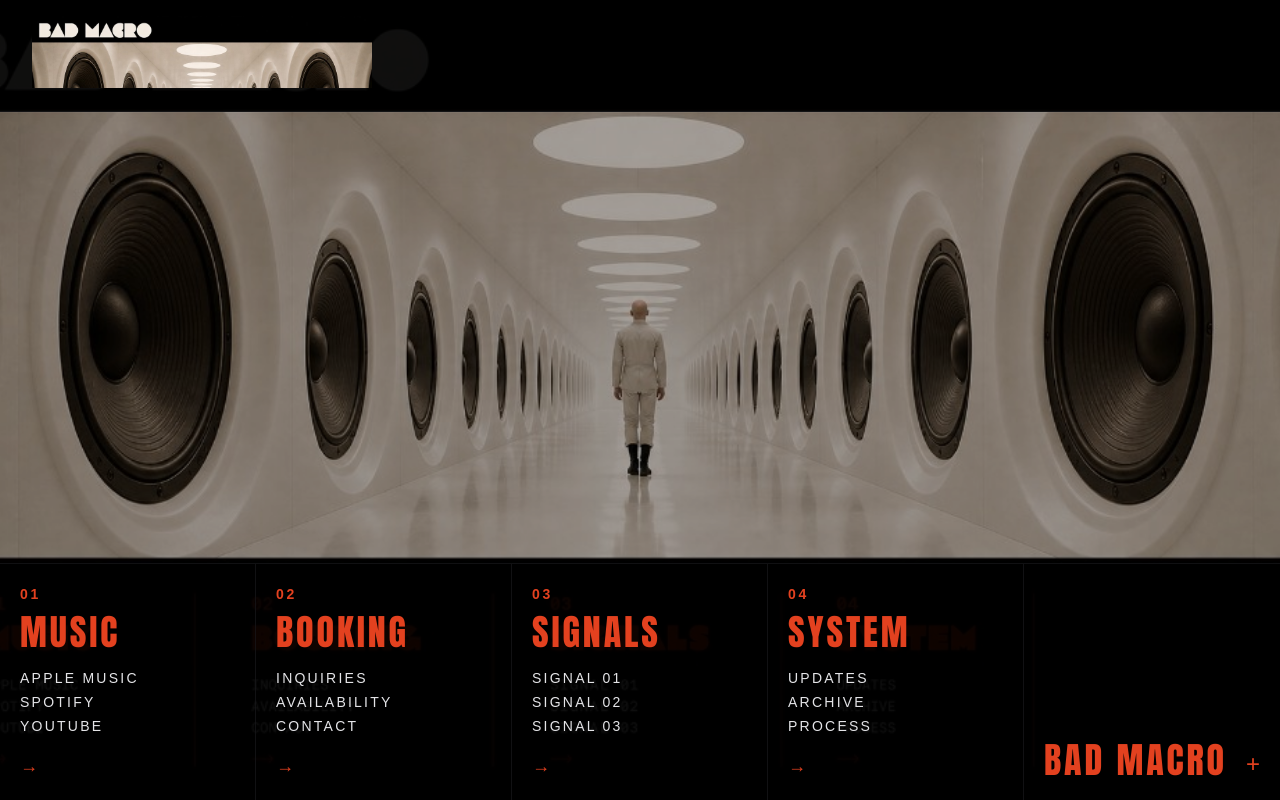
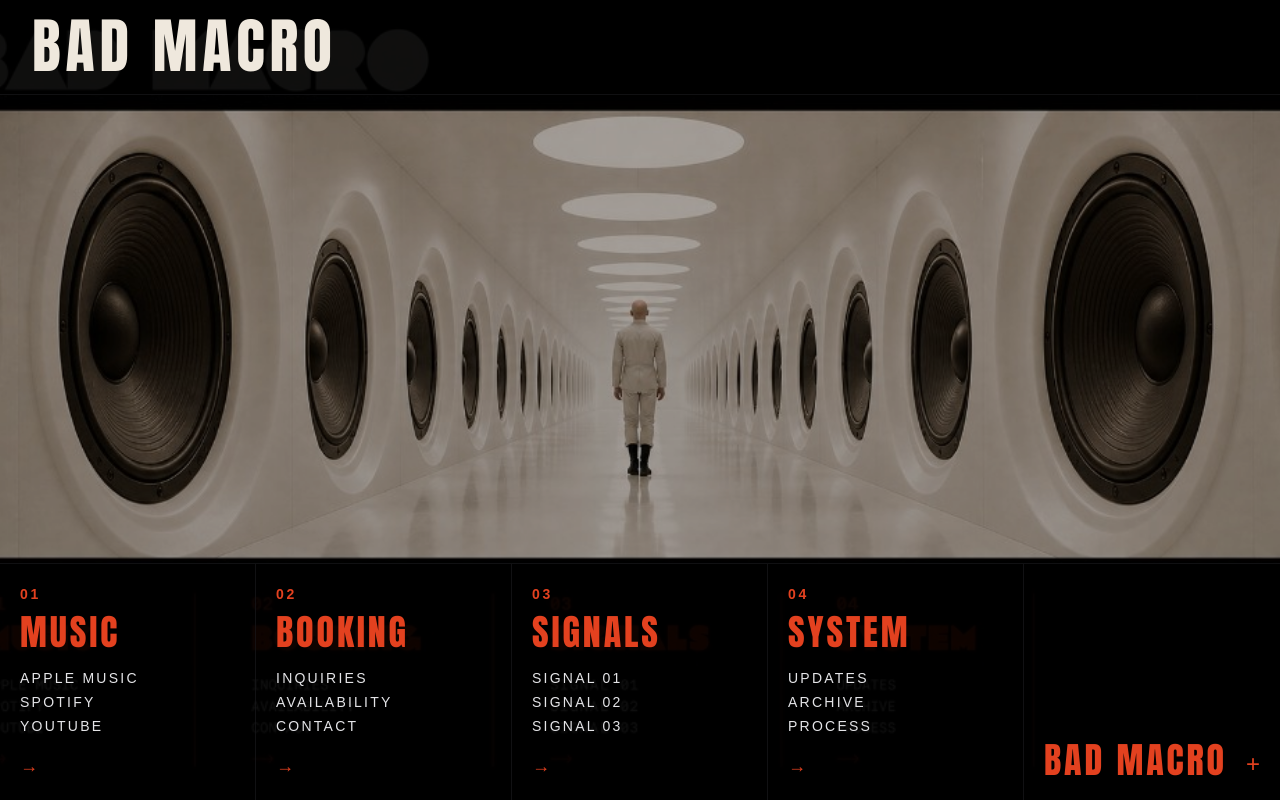
Before and after one commit to stefankarlpintaric/badmacro, a Next.js app: page / in a window 1280 px wide. Built offline with nearby package versions, Linux system fonts and the light colour scheme.

Commit message:
Restore Bad Macro header to typography-only wordmark.
Replace the cropped image logo with text branding in the top-left while keeping the full-screen background image as the single visual source.

Co-authored-by: Cursor <cursoragent@cursor.com>

```diff
--- a/app/page.tsx
+++ b/app/page.tsx
@@ -22,13 +22,9 @@ export default function Home() {
             aria-label="Go to Bad Macro home"
             className="inline-block transition-opacity hover:opacity-90"
           >
-            <Image
-              src="/badmacro-background.png"
-              alt="Bad Macro"
-              width={430}
-              height={95}
-              className="h-[58px] w-[260px] object-cover object-left-top md:h-[72px] md:w-[340px]"
-            />
+            <span className="font-display text-5xl uppercase tracking-[0.06em] text-paper md:text-6xl">
+              Bad Macro
+            </span>
           </Link>
         </header>
 
```
